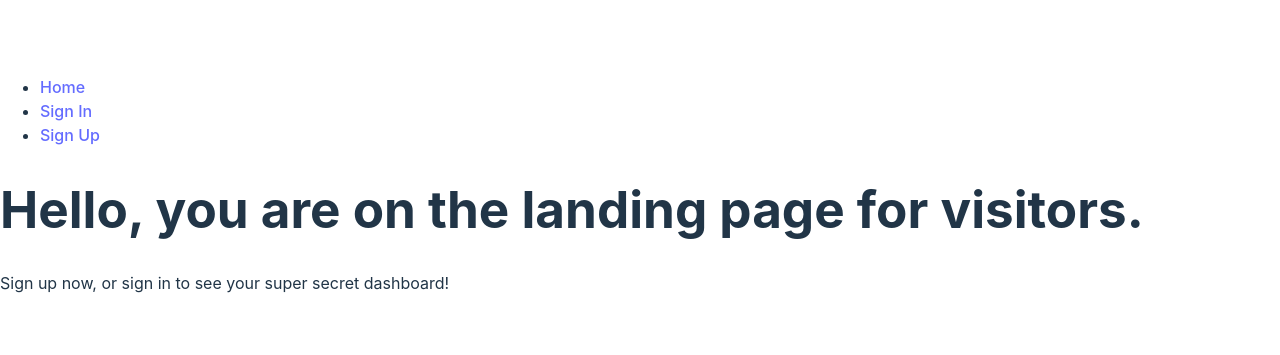
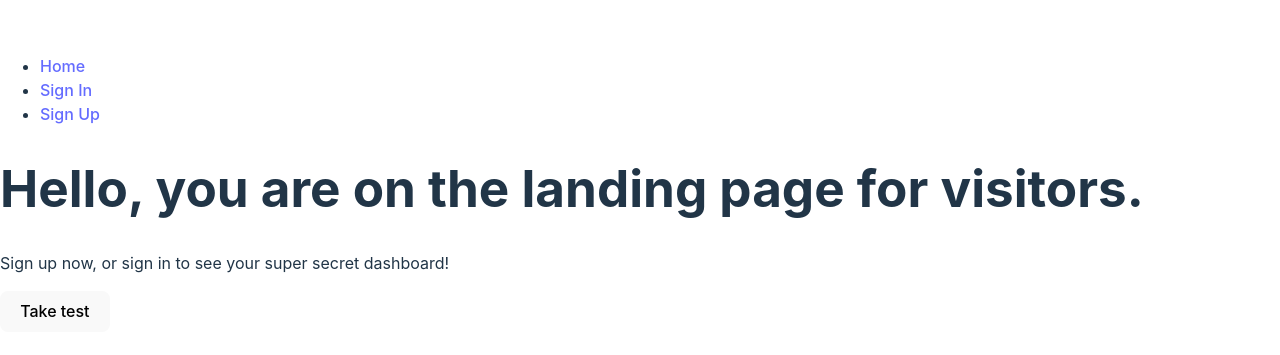
Before and after one commit to zwleileen/momentum-map, a React (Vite) app: page / in a window 1280 px wide. Shown: the part 215-570 px from the top of the page. Built offline with nearby package versions, Linux system fonts and the light colour scheme.

Commit message:
added valuesform

```diff
--- a/package.json
+++ b/package.json
@@ -12,7 +12,7 @@
   "dependencies": {
     "react": "^19.0.0",
     "react-dom": "^19.0.0",
-    "react-router": "^7.1.1"
+    "react-router": "^7.1.5"
   },
   "devDependencies": {
     "@eslint/js": "^9.17.0",
--- a/src/App.jsx
+++ b/src/App.jsx
@@ -25,13 +25,13 @@ const App = () => {
           <>
             {/* Protected routes (available only to signed-in users) */}
             <Route path="/values" element={<ValuesResults />} />
-            <Route path="/values/new" element={<ValuesForm />} />
             <Route path="/users" element={<FriendsList />} />
             <Route path="/users/:userId" element={<FriendProfile />} />
           </>
         ) : (
           <>
             {/* Non-user routes (available only to guests) */}
+            <Route path="/values/new" element={<ValuesForm />} />
             <Route path="/sign-up" element={<SignUpForm />} />
             <Route path="/sign-in" element={<SignInForm />} />
           </>
--- a/src/components/Landing/Landing.jsx
+++ b/src/components/Landing/Landing.jsx
@@ -1,9 +1,15 @@
+import { useNavigate } from "react-router"
+
 const Landing = () => {
+
+  const navigate = useNavigate();
+
   return (
     <main>
       <h1>Hello, you are on the landing page for visitors.</h1>
       <p>Sign up now, or sign in to see your super secret dashboard!</p>
-    </main>
+      <button onClick={() => navigate(`/values/new`)}>Take test</button>
+      </main>
   );
 };
 
```
Also changed, not shown: 1 other file (tests, documents, lock files or other folders).
